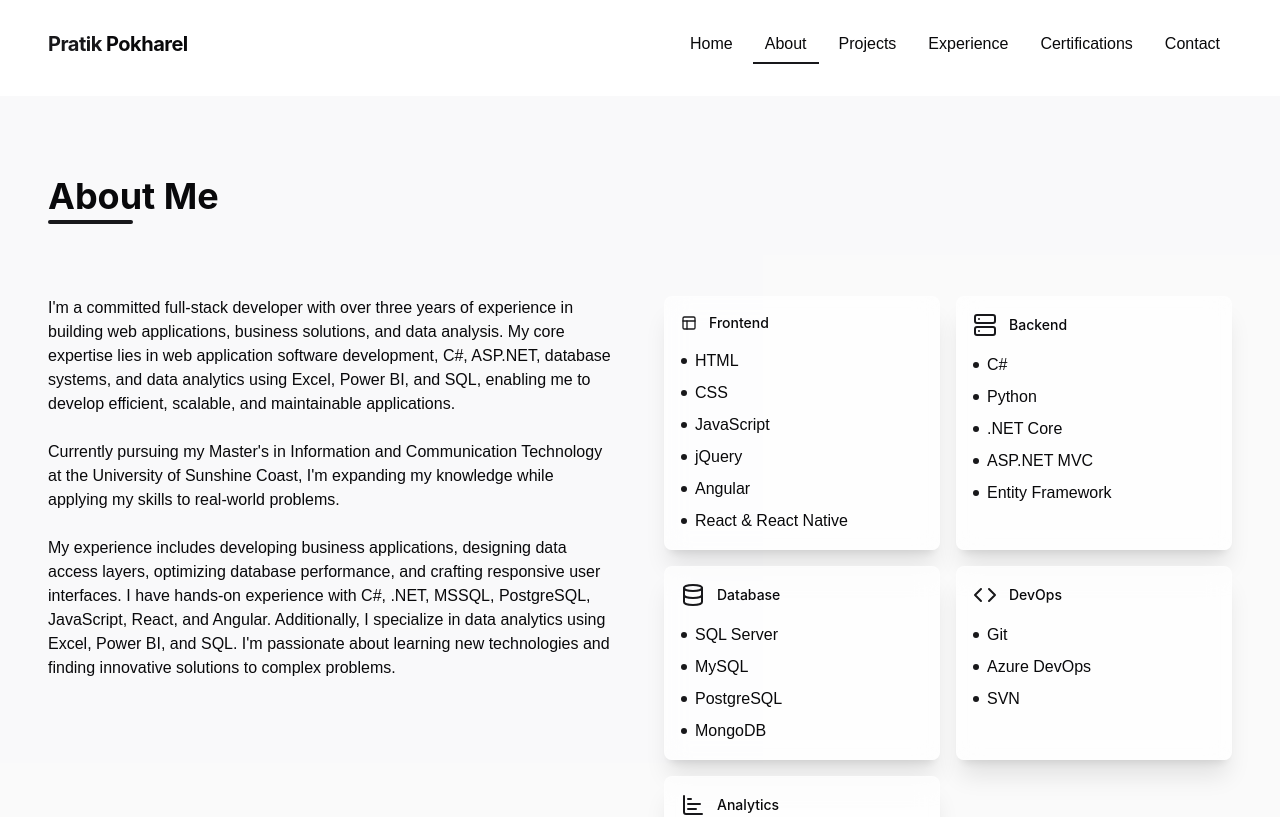
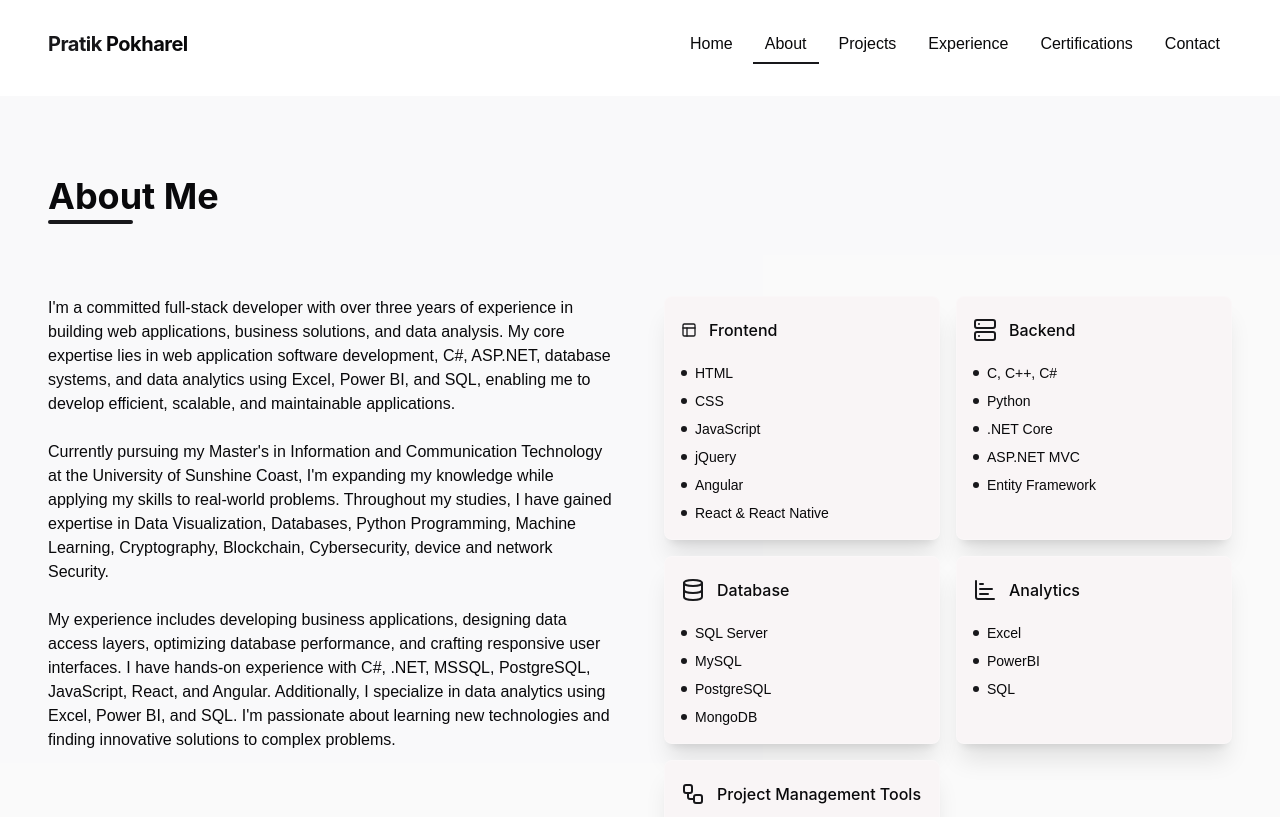
Before and after one commit to PratikPokhrel/pratik-portfolio, a React (Vite) app: page /about in a window 1280 px wide. Shown: the top 817 px of the page. Built offline with nearby package versions, Linux system fonts and the light colour scheme.

Commit message:
latest content changes

```diff
--- a/src/components/About.tsx
+++ b/src/components/About.tsx
@@ -1,5 +1,5 @@
 
-import { Code, Server, Database, Layout, ChartBar } from 'lucide-react';
+import { Code, Server, Database, Layout, ChartBar, Workflow } from 'lucide-react';
 import { motion } from 'framer-motion';
 
 const About = () => {
@@ -10,21 +10,21 @@ const About = () => {
     },
     {
       category: 'Backend',
-      items: ['C#', 'Python', '.NET Core', 'ASP.NET MVC', 'Entity Framework']
+      items: ['C, C++, C#', 'Python', '.NET Core', 'ASP.NET MVC', 'Entity Framework']
     },
     {
       category: 'Database',
       items: ['SQL Server', 'MySQL', 'PostgreSQL', 'MongoDB',]
     },
-    {
-      category: 'DevOps',
-      items: ['Git', 'Azure DevOps', 'SVN',]
-    },
+
     {
       category: 'Analytics',
       items: ['Excel', 'PowerBI', 'SQL']
     },
-
+    {
+      category: 'PMT',
+      items: ['Azure DevOps', 'JIRA', 'GitLab', 'Asana']
+    },
 
   ];
 
@@ -32,8 +32,8 @@ const About = () => {
     Frontend: <Layout className="h-4 w-4" />,
     Backend: <Server className="h-6 w-6" />,
     Database: <Database className="h-6 w-6" />,
-    DevOps: <Code className="h-6 w-6" />,
     Analytics: <ChartBar className="h-6 w-6" />,
+    PMT : <Workflow className="h-6 w-6" />,
   };
 
   return (
@@ -44,30 +44,30 @@ const About = () => {
         <div className="grid grid-cols-1 lg:grid-cols-2 gap-12 mt-12">
           <div className="space-y-6">
             <p className="text-md">
-            I'm a committed full-stack developer with over three years of experience in building web applications, business solutions, and data analysis. My core expertise lies in web application software development, C#, ASP.NET, database systems, and data analytics using Excel, Power BI, and SQL, enabling me to develop efficient, scalable, and maintainable applications.
-</p>
-            <p className="text-md">
-              Currently pursuing my Master's in Information and Communication Technology at the University of Sunshine Coast, I'm expanding my knowledge while applying my skills to real-world problems.
+              I'm a committed full-stack developer with over three years of experience in building web applications, business solutions, and data analysis. My core expertise lies in web application software development, C#, ASP.NET, database systems, and data analytics using Excel, Power BI, and SQL, enabling me to develop efficient, scalable, and maintainable applications.
             </p>
             <p className="text-md">
-            My experience includes developing business applications, designing data access layers, optimizing database performance, and crafting responsive user interfaces. I have hands-on experience with C#, .NET, MSSQL, PostgreSQL, JavaScript, React, and Angular. Additionally, I specialize in data analytics using Excel, Power BI, and SQL. I'm passionate about learning new technologies and finding innovative solutions to complex problems.
-</p>
+            Currently pursuing my Master's in Information and Communication Technology at the University of Sunshine Coast, I'm expanding my knowledge while applying my skills to real-world problems. Throughout my studies, I have gained expertise in Data Visualization, Databases, Python Programming, Machine Learning, Cryptography, Blockchain, Cybersecurity, device and network Security.            </p>
+            <p className="text-md">
+              My experience includes developing business applications, designing data access layers, optimizing database performance, and crafting responsive user interfaces. I have hands-on experience with C#, .NET, MSSQL, PostgreSQL, JavaScript, React, and Angular. Additionally, I specialize in data analytics using Excel, Power BI, and SQL. I'm passionate about learning new technologies and finding innovative solutions to complex problems.
+            </p>
           </div>
 
           <div className="grid grid-cols-1 md:grid-cols-2 gap-4">
             {skills.map((skill) => (
-              <div key={skill.category} className="glass-panel rounded-lg p-4 card-hover">
+              <div key={skill.category} className="glass-panel rounded-lg p-4 card-hover" style={{backgroundColor:'#F9F5F6'}}>
                 <div className="flex items-center mb-4">
                   <div className="mr-3 text-primary">
                     {skillIcons[skill.category as keyof typeof skillIcons]}
                   </div>
-                  <h3 className="font-display font-medium text-sm">{skill.category}</h3>
+                  <h3 className="font-display font-medium text-md">{skill.category =='PMT'? 'Project Management Tools': skill.category}</h3>
+                  <hr className="border-t-2 border-gray-300 my-4"></hr>
                 </div>
                 <ul className="space-y-2">
                   {skill.items.map((item) => (
                     <li key={item} className="flex items-center">
-                      <span className="w-1.5 h-1.5 rounded-full bg-primary mr-2"></span>
-                      {item}
+                      <span className="w-1.5 h-1.5 rounded-full bg-primary mr-2 text-sm"></span>
+                      <span className='text-sm'>{item}</span>
                     </li>
                   ))}
                 </ul>
--- a/src/components/Contact.tsx
+++ b/src/components/Contact.tsx
@@ -45,7 +45,7 @@ const Contact = () => {
 
         <div className="mt-12 grid grid-cols-1 lg:grid-cols-5 gap-12">
           <div className="lg:col-span-2 space-y-8">
-            <p className="text-lg">
+            <p className="text-md">
               Have a project in mind or want to discuss potential opportunities? I'd love to hear from you. Feel free to reach out using the form or through any of the contact methods listed.
             </p>
 
--- a/src/components/Hero.tsx
+++ b/src/components/Hero.tsx
@@ -24,7 +24,7 @@ const Hero = () => {
             <h1 className="text-4xl md:text-5xl lg:text-6xl font-display font-bold leading-tight mb-6">
               Hi, I'm Pratik Pokharel
             </h1>
-            <p className="text-lg text-muted-foreground mb-8 max-w-lg">
+            <p className="text-lg text-muted-foreground mb-8 max-w-md">
               With 3+ years of experience in .NET, C#, and web development, I build efficient, scalable solutions to complex problems. Let's create something exceptional together.
             </p>
             <div className="flex flex-wrap gap-4">
--- a/src/components/Projects.tsx
+++ b/src/components/Projects.tsx
@@ -6,29 +6,26 @@ import { cn } from '@/lib/utils';
 const projectsData = [
   {
     id: 1,
-    title: 'University Greyhound Racing Data Project',
-    description: 'Led a data scraping and analytics project that managed over 3 million rows of racing data, developing a comprehensive pipeline for data extraction and analysis.',
+    title: 'University Project - Greyhound Racing Data',
+    description: 'Directed a data scraping and analytics project, processing over 3 million rows of racing data by implementing a structured pipeline for seamless extraction and storage in a local MSSQL database.',
     technologies: ['Python', 'BeautifulSoup', 'Selenium', 'MSSQL', 'ReactJS'],
-    imageUrl: 'https://images.unsplash.com/photo-1518770660439-4636190af475?crop=entropy&cs=tinysrgb&fit=crop&fm=jpg&h=600&ixid=MnwxfDB8MXxyYW5kb218MHx8fHx8fHx8MTY4MTMxNzc3Mg&ixlib=rb-4.0.3&q=80&w=900',
-    demoUrl: 'https://github.com/PratikPokhrel',
-    codeUrl: 'https://github.com/PratikPokhrel',
+    imageUrl: 'https://cdn.animalsaustralia.org/wp-content/uploads/2021/11/25104330/Greyhound_RacingHeader.jpg',
+    codeUrl: 'https://github.com/PratikPokhrel/GBGR_Scraper',
   },
   {
     id: 2,
     title: 'Enterprise Resource Planning System',
     description: 'Developed and maintained Finance, ERP, HMS, and HRMS applications for businesses, ensuring scalable and efficient business solutions with multiple integrated modules.',
-    technologies: ['C#', 'ASP.NET MVC', 'Entity Framework', 'SQL Server', 'jQuery'],
+    technologies: ['C#', 'ASP.NET MVC', 'ASP.NET Core', 'Entity Framework', 'SQL Server', 'ReactJS', 'API'],
     imageUrl: 'https://images.unsplash.com/photo-1461749280684-dccba630e2f6?crop=entropy&cs=tinysrgb&fit=crop&fm=jpg&h=600&ixid=MnwxfDB8MXxyYW5kb218MHx8fHx8fHx8MTY4MTMxNzc3Mw&ixlib=rb-4.0.3&q=80&w=900',
-    demoUrl: 'https://github.com/PratikPokhrel',
     codeUrl: 'https://github.com/PratikPokhrel',
   },
   {
     id: 3,
     title: 'Dynamic Form Builder',
     description: 'Designed and implemented a dynamic drag-and-drop form builder for surveys, leveraging JSON queries for automatic form generation with customizable templates.',
-    technologies: ['JavaScript', 'jQuery', 'ASP.NET', 'C#', 'MS SQL'],
+    technologies: ['C#', 'ASP.NET MVC', 'ASP.NET Core', 'Entity Framework', 'SQL Server', 'ReactJS', 'API'],
     imageUrl: 'https://images.unsplash.com/photo-1486312338219-ce68d2c6f44d?crop=entropy&cs=tinysrgb&fit=crop&fm=jpg&h=600&ixid=MnwxfDB8MXxyYW5kb218MHx8fHx8fHx8MTY4MTMxNzc3Ng&ixlib=rb-4.0.3&q=80&w=900',
-    demoUrl: 'https://github.com/PratikPokhrel',
     codeUrl: 'https://github.com/PratikPokhrel',
   },
 ];
@@ -106,15 +103,6 @@ const Projects = () => {
 
                         <div className="flex gap-4">
                           <a
-                            href={project.demoUrl}
-                            target="_blank"
-                            rel="noopener noreferrer"
-                            className="flex items-center px-4 py-2 bg-primary text-primary-foreground rounded-md hover:bg-primary/90 transition-colors"
-                          >
-                            Live Demo
-                            <ExternalLink size={16} className="ml-2" />
-                          </a>
-                          <a
                             href={project.codeUrl}
                             target="_blank"
                             rel="noopener noreferrer"
```
Also changed, not shown: src/components/Certifications.tsx (+8 -5 lines), src/components/Experience.tsx (+8 -8 lines).
